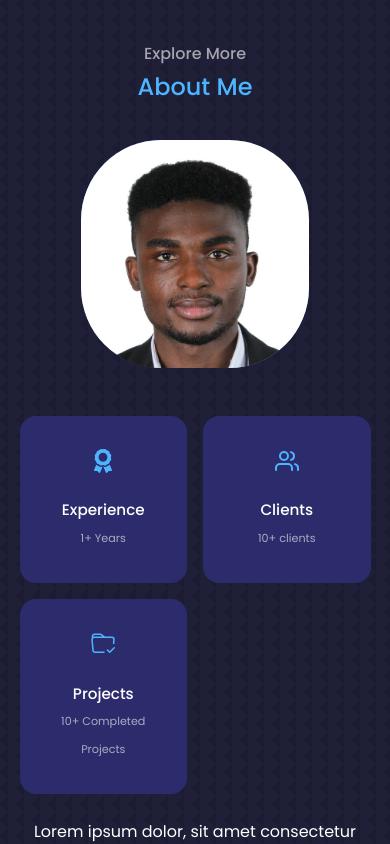
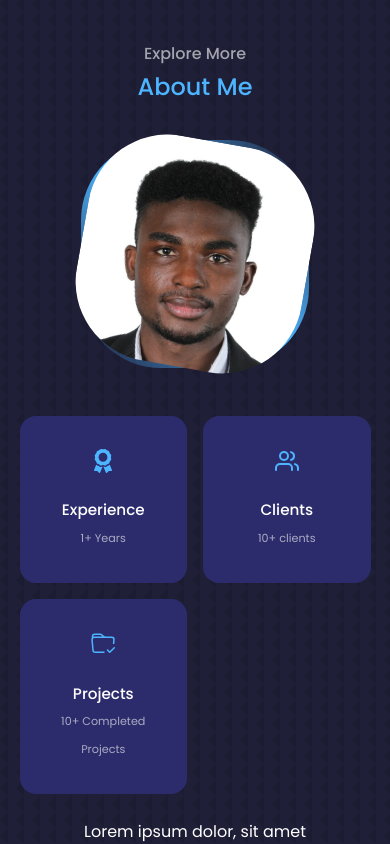
Before and after one commit to abdulaihalidu/My-Portfolio, a React (Create React App) app: page / in a window 390 px wide. Shown: the part 900-1744 px from the top of the page. Built offline with nearby package versions, Linux system fonts and the light colour scheme.

Commit message:
fixed image responsiveness problem

```diff
--- a/src/components/about/about.css
+++ b/src/components/about/about.css
@@ -20,7 +20,7 @@
 .about__me-img {
     border-radius: 5rem;
     overflow: hidden;
-    transform: rotate(15deg);
+    transform: rotate(10deg);
     aspect-ratio: 1/1;
     transition: var(--transition);
 
@@ -84,13 +84,6 @@
     .about__content p {
         margin: 1rem 0 1.5rem;
     }
-
-    .about__me-img {
-        transform: rotate(0deg);
-        border-radius: 5rem;
-        overflow: hidden;
-        aspect-ratio: 1/1;
-    }
 }
 
 @media screen and (max-width: 600px) {
@@ -109,12 +102,6 @@
     }
 
     .about__content p {
-        margin: 1.5rem 0;
-    }
-    .about__me-img {
-        border-radius: 5rem;
-        transform: rotate(0deg);
-        overflow: hidden;
-        aspect-ratio: 1/1;
+        margin: 1.5rem;
     }
 }
```
